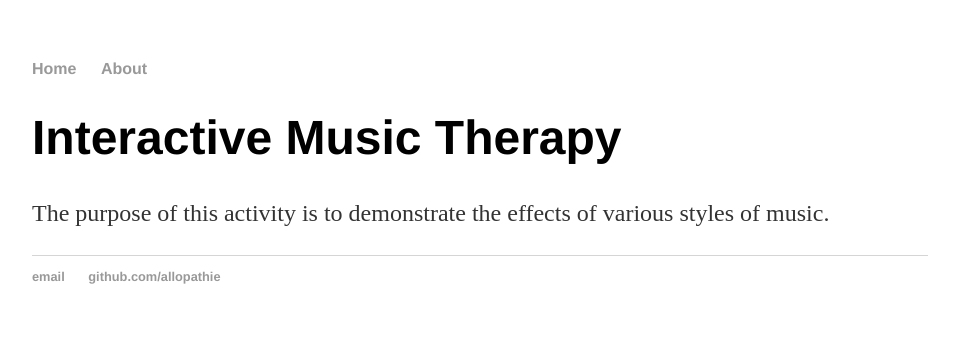
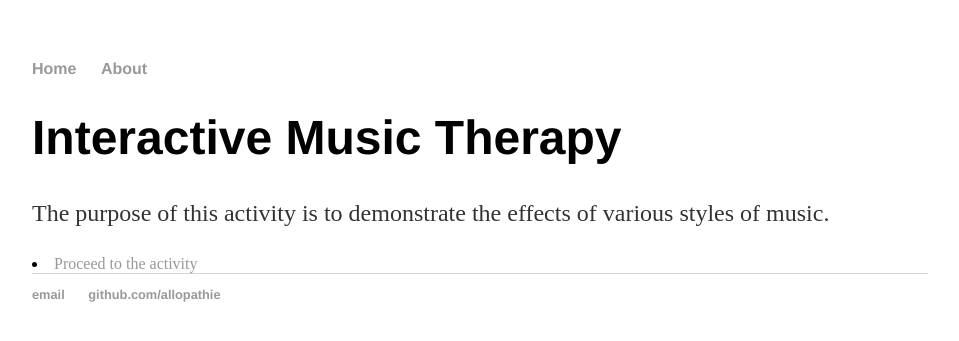
Before and after one commit to allopathie/musictherapy, a Jekyll site: the page built from index.html, in a window 1280 px wide. Shown: the top 341 px of the page, without its empty margins (160-1119 px from the left). Built offline with Jekyll 4.4.1, drawn with Linux system fonts in a browser that asks for light colours.

Commit message:
Update index.html

```diff
--- a/index.html
+++ b/index.html
@@ -6,4 +6,5 @@ title: Interactive Music Theory
 		<div class="blurb">
 			<h1>Interactive Music Therapy</h1>
 			<p>The purpose of this activity is to demonstrate the effects of various styles of music.</p>
+			<li><a href="/activity">Proceed to the activity</a></li>
 		</div>
```
